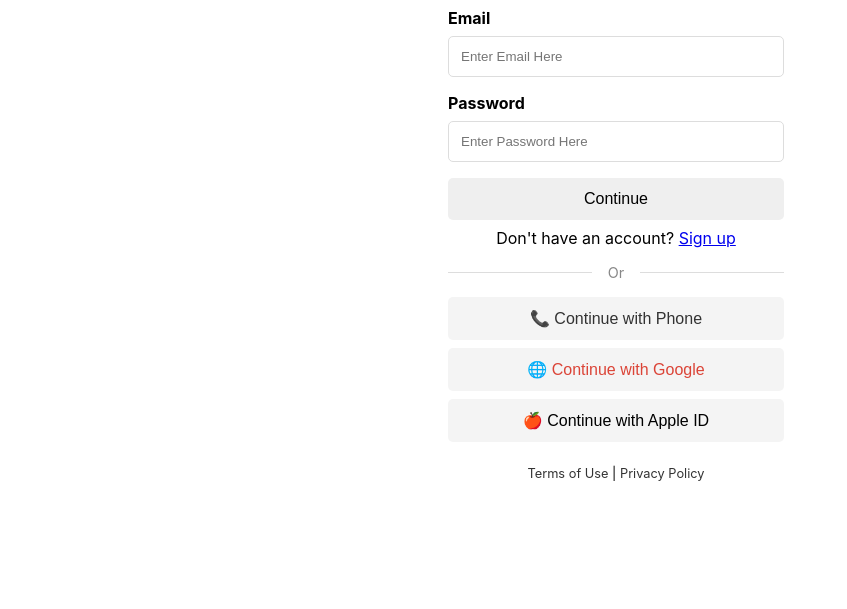
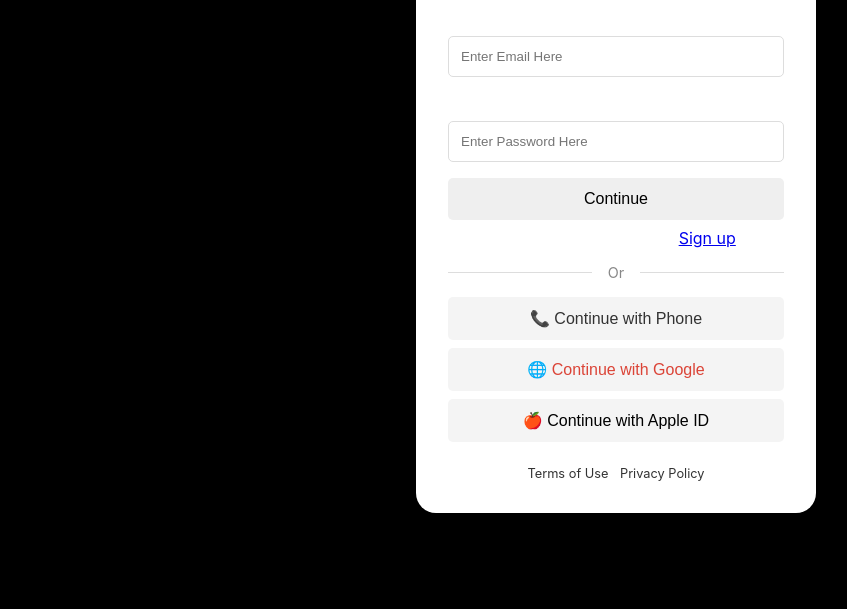
Before and after one commit to Mohith933/MinaGPT, a plain HTML site: page Login.html in a window 1280 px wide. Shown: the part 191-800 px from the top of the page, without its empty margins (24-871 px from the left). Drawn offline with Linux system fonts and the dark colour scheme.

Commit message:
Update Login.html

```diff
--- a/Login.html
+++ b/Login.html
@@ -149,6 +149,11 @@ label{
     color: #000;
     margin-top: 1rem;
 }
+@media (prefers-color-scheme: dark) {
+    body{
+        background-color:black;
+        color:white;
+}
     </style>
 </head>
 <body>
```
